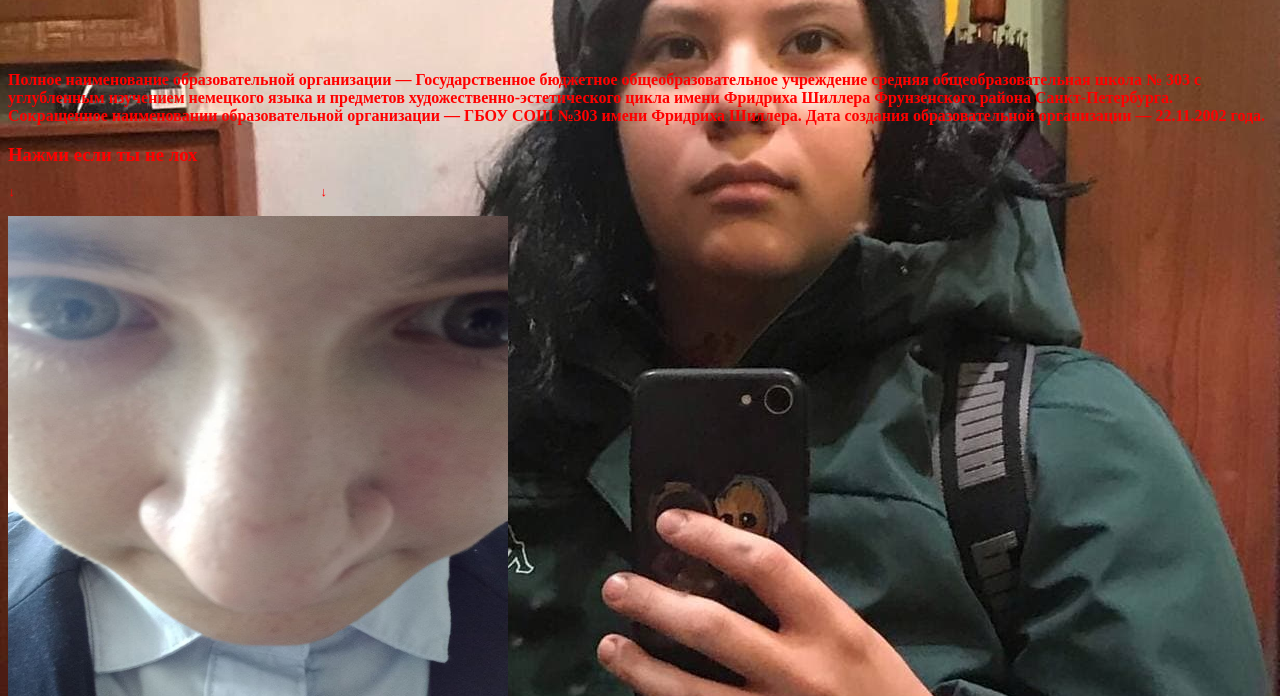
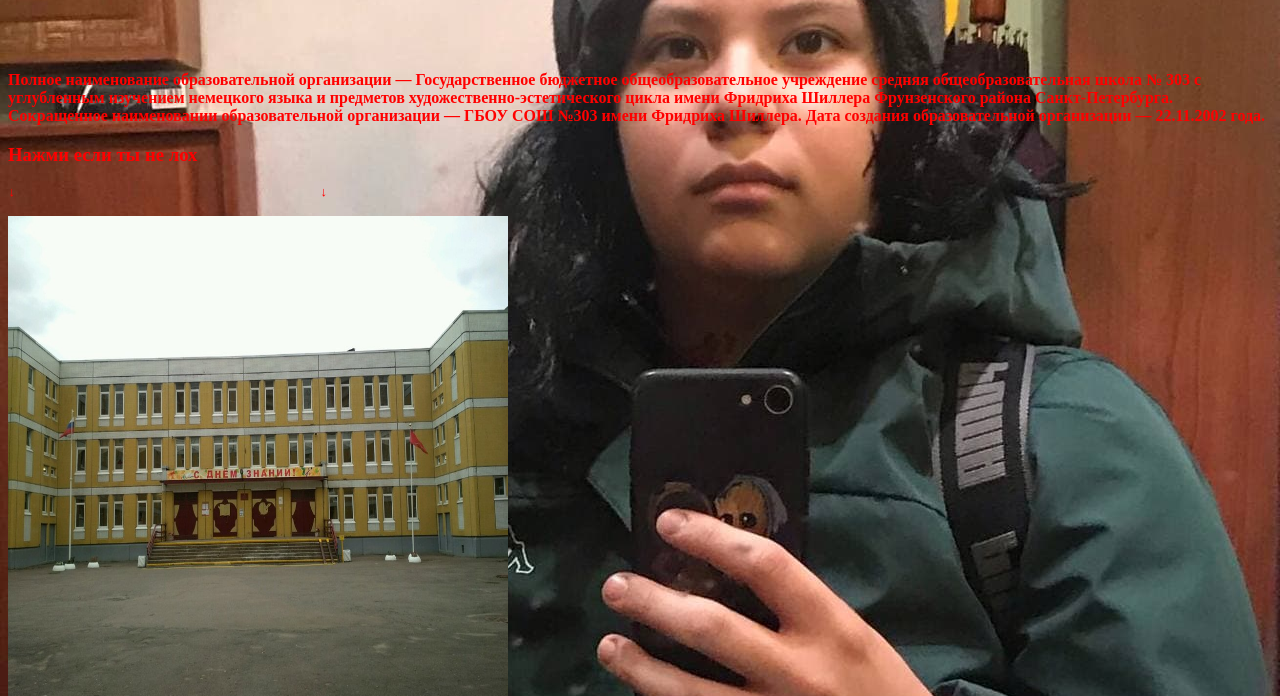
Before and after one commit to triangle220/school303, a plain HTML site: page index.html in a window 1280 px wide. Shown: the part 171-867 px from the top of the page. Drawn offline with Linux system fonts and the light colour scheme.

Commit message:
Update index.html

```diff
--- a/index.html
+++ b/index.html
@@ -12,7 +12,7 @@
 		Дата создания образовательной организации — 22.11.2002 года.</b><br>
 			<h3>Нажми если ты не лох</h3>
 			<pre>↓          				↓</pre>
-			 <p><a href="https://triangle220.github.io/bebrya/"><img src="3.jpg" width="500" height="500" alt="Пример"></a></p>
+			 <p><a href="https://triangle220.github.io/bebrya/"><img src="2.jpg" width="500" height="500" alt="Пример"></a></p>
 
 
 
```
